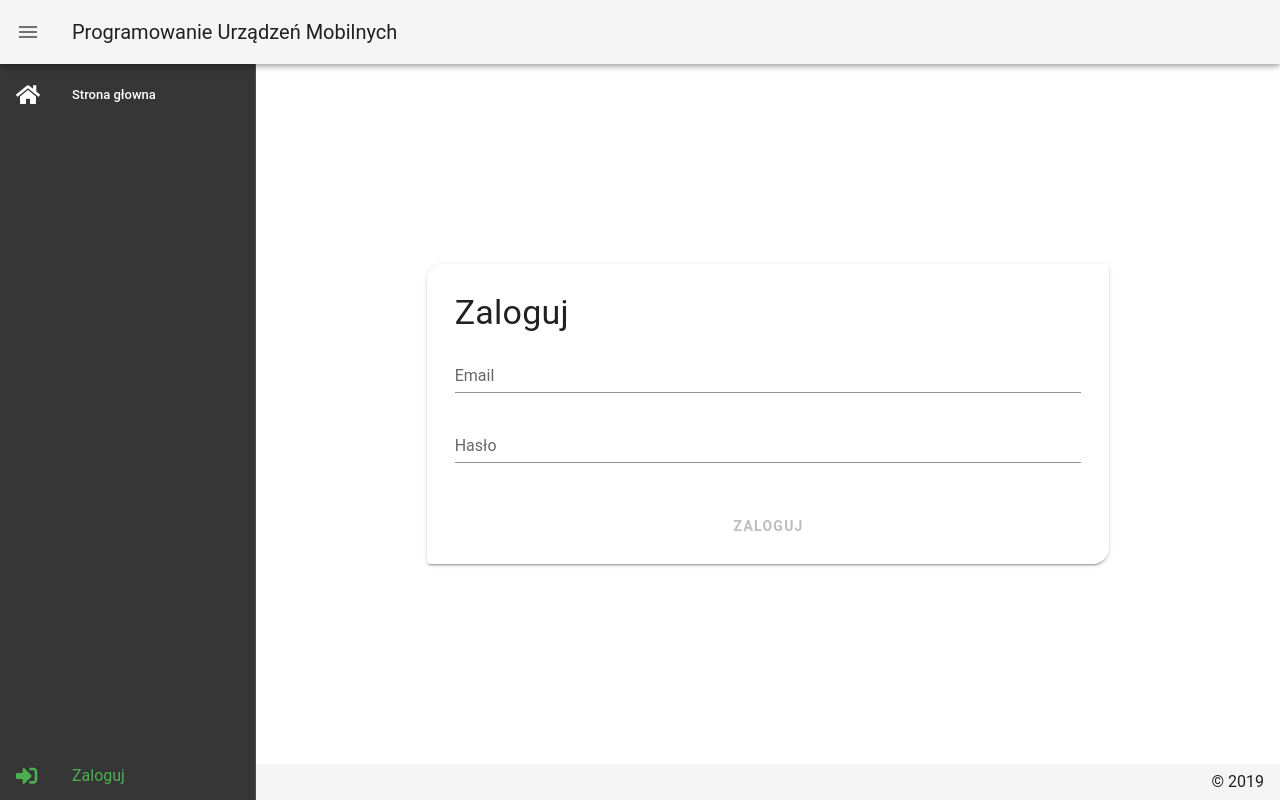
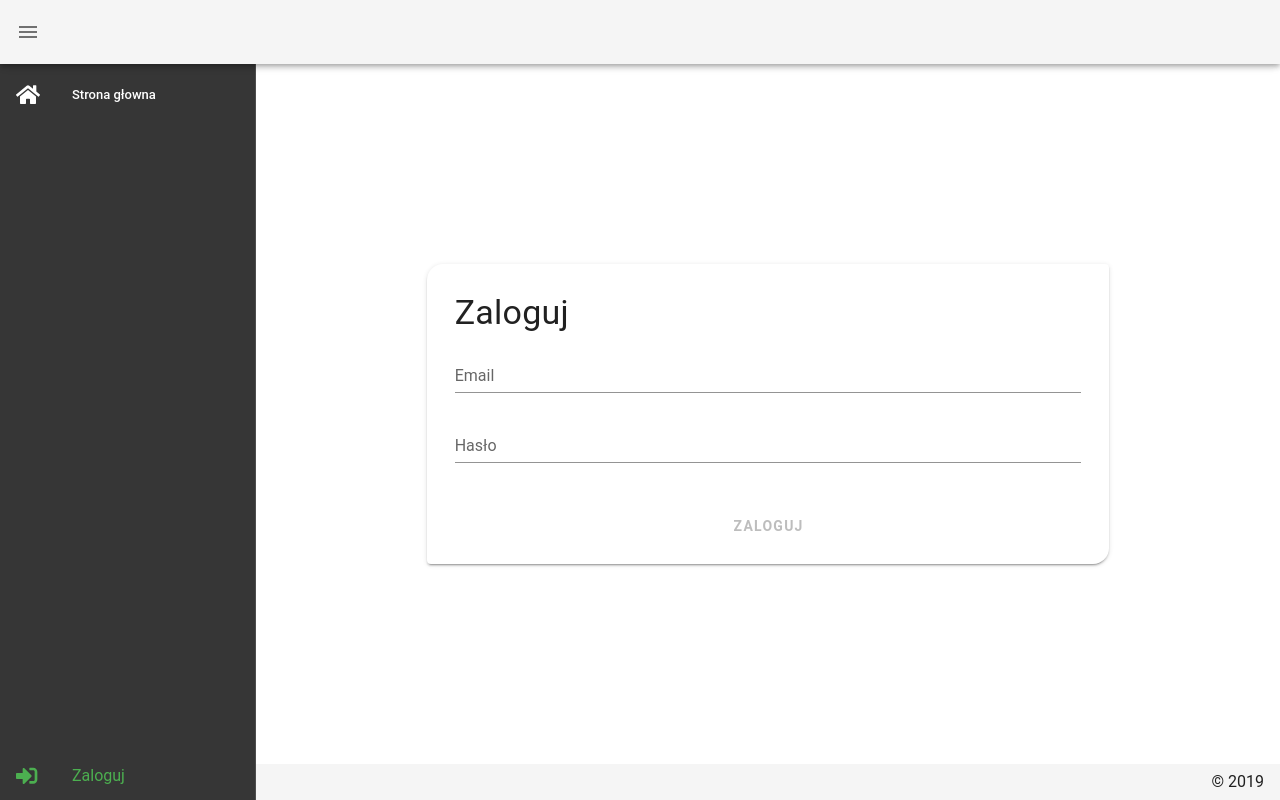
Before and after one commit to GrzegorzSikorski96/pwsz-pum, a Vue app in the folder front/: page /login in a window 1280 px wide. Built offline with nearby package versions, Linux system fonts and the light colour scheme; what vue-toasted would draw is missing.

Commit message:
nazwa aplikacji w toolbarze

```diff
--- a/front/src/components/Layout/Toolbar.vue
+++ b/front/src/components/Layout/Toolbar.vue
@@ -13,7 +13,7 @@
     export default {
         data: () => ({
             drawer: null,
-            applicationName: 'Programowanie Urządzeń Mobilnych',
+            applicationName: process.env.VUE_APP_NAME,
         }),
     }
 </script>
```
Also changed, not shown: 5 other files (tests, documents, lock files or other folders).
